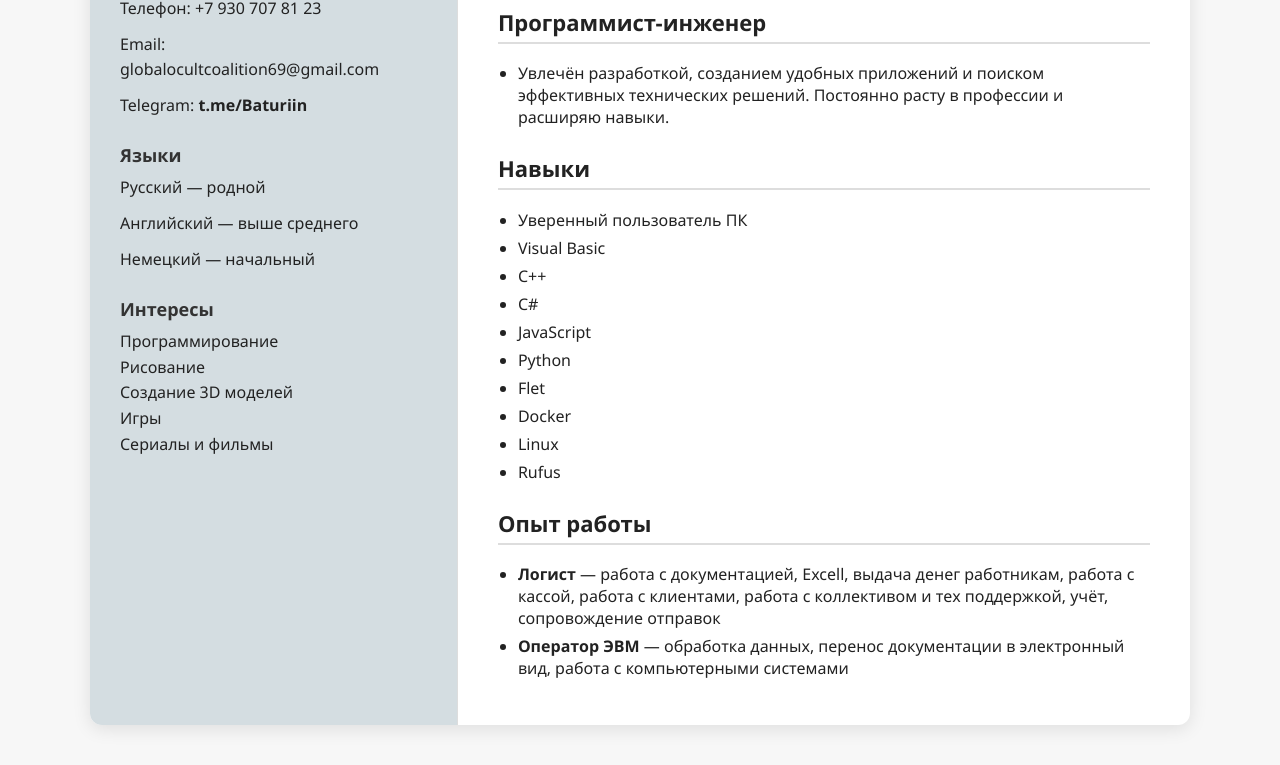
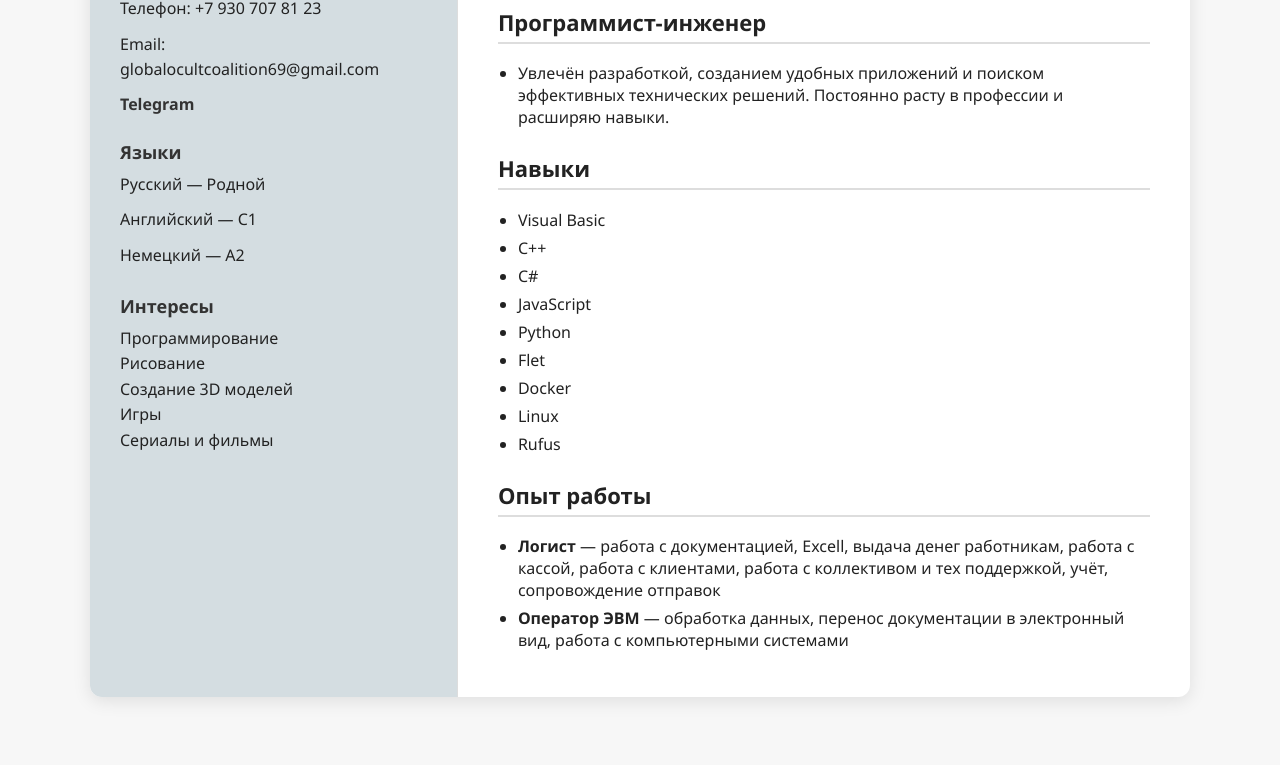
Before and after one commit to KemillyTheAvali/KemillyTheAvali.github.io, a plain HTML site: page index.html in a window 1280 px wide. Shown: the part 131-896 px from the top of the page. After the commit the page ends 868 px from the top, so only its background shows below. Drawn offline with Linux system fonts and the light colour scheme.

Commit message:
Update index.html

```diff
--- a/index.html
+++ b/index.html
@@ -24,7 +24,7 @@
             overflow: hidden;
         }
 
-        /* Левая колонка */
+        /* Left column */
         .sidebar {
             width: 32%;
             background: #D4DDE1;
@@ -46,10 +46,18 @@
             line-height: 1.6;
         }
 
-        /* Основная часть */
+        /* Main parth */
         .content {
             width: 68%;
             padding: 30px 40px;
+        }
+
+        .social a {
+            display: inline-block;
+            margin-right: 15px;
+            text-decoration: none;
+            color: #333;
+            font-weight: bold;
         }
 
         h1 {
@@ -89,18 +97,18 @@
 
 <div class="container">
 
-    <!-- Левая колонка -->
+    <!-- Left column -->
     <div class="sidebar">
 
         <div class="section-title">Контакты</div>
         <div class="text-block">Телефон: +7 930 707 81 23</div>
         <div class="text-block">Email: globalocultcoalition69@gmail.com</div>
-        <div class="text-block">Telegram: <b>t.me/Baturiin</b></div>
+        <div class="social"><a href="https://t.me/Baturiin/path">Telegram</a></div>
 
         <div class="section-title">Языки</div>
-        <div class="text-block">Русский — родной</div>
-        <div class="text-block">Английский — выше среднего</div>
-        <div class="text-block">Немецкий — начальный</div>
+        <div class="text-block">Русский — Родной</div>
+        <div class="text-block">Английский — C1</div>
+        <div class="text-block">Немецкий — A2</div>
 
         <div class="section-title">Интересы</div>
         <div class="text-block">
@@ -112,7 +120,7 @@
         </div>
     </div>
 
-    <!-- Правая часть -->
+    <!-- Right parth -->
     <div class="content">
         <h1>Батурин Данила Андреевич</h1>
         <h2>Программист-инженер</h2>
@@ -123,7 +131,6 @@
 
         <h2>Навыки</h2>
         <ul>
-            <li>Уверенный пользователь ПК</li>
             <li>Visual Basic</li>
             <li>C++</li>
             <li>C#</li>
```
